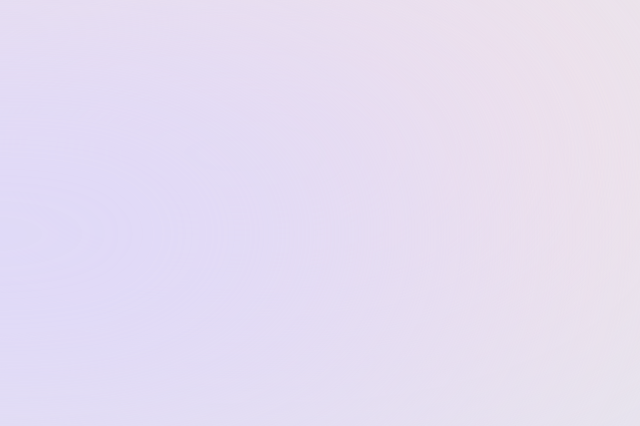
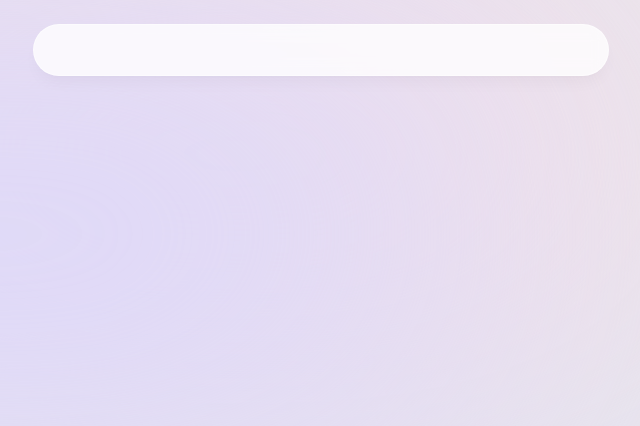
Before and after one commit to IkaMastera/iraklas-portfolio-next.js, a Next.js app: page / in a window 1280 px wide. Shown: the top 426 px of the page, without its empty margins (319-959 px from the left). Built offline with nearby package versions, Linux system fonts and the light colour scheme.

Commit message:
add: header component with some basic styles

```diff
--- a/app/layout.tsx
+++ b/app/layout.tsx
@@ -1,3 +1,4 @@
+import Header from '@/components/header'
 import './globals.css'
 import { Inter } from 'next/font/google'
 
@@ -26,6 +27,8 @@
          left-[-35rem] h-[31.25rem] w-[50rem] rounded-full blur-[10rem]
          sm:w-[68.75rem] md:left-[-33rem] lf:left-[-28rem] xl:left-[-15rem] 2xl:left-[-5rem]">
          </div>
+
+        <Header />
         {children}
       </body>
     </html>
--- /dev/null
+++ b/components/header.tsx
@@ -0,0 +1,15 @@
+import React from 'react'
+
+export default function Header() {
+  return (
+    <header className='z-[999] relative'>
+      <div
+       className="fixed top-0 left-1/2 -translate-x-1/2 h-[4.5rem] w-full rounded-none
+       border border-white border-opacity-40 bg-white bg-opacity-80
+       shadow-lg shadow-black/[0.03]
+       backdrop-blur-[0.5rem]
+       sm:top-6 sm:h-[3.25rem] sm:w-[36rem] sm:rounded-full">
+       </div>
+    </header>
+  );
+}
```
